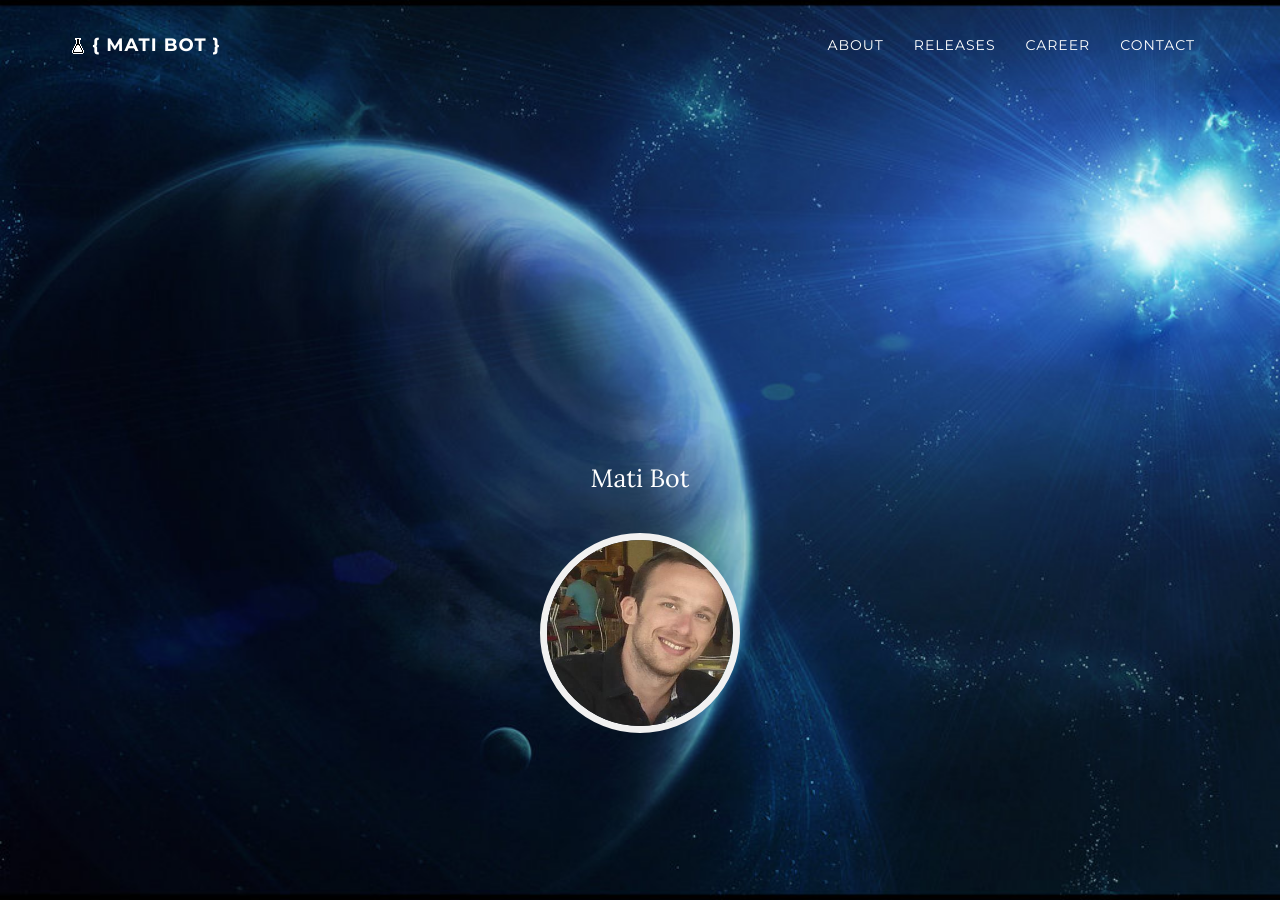
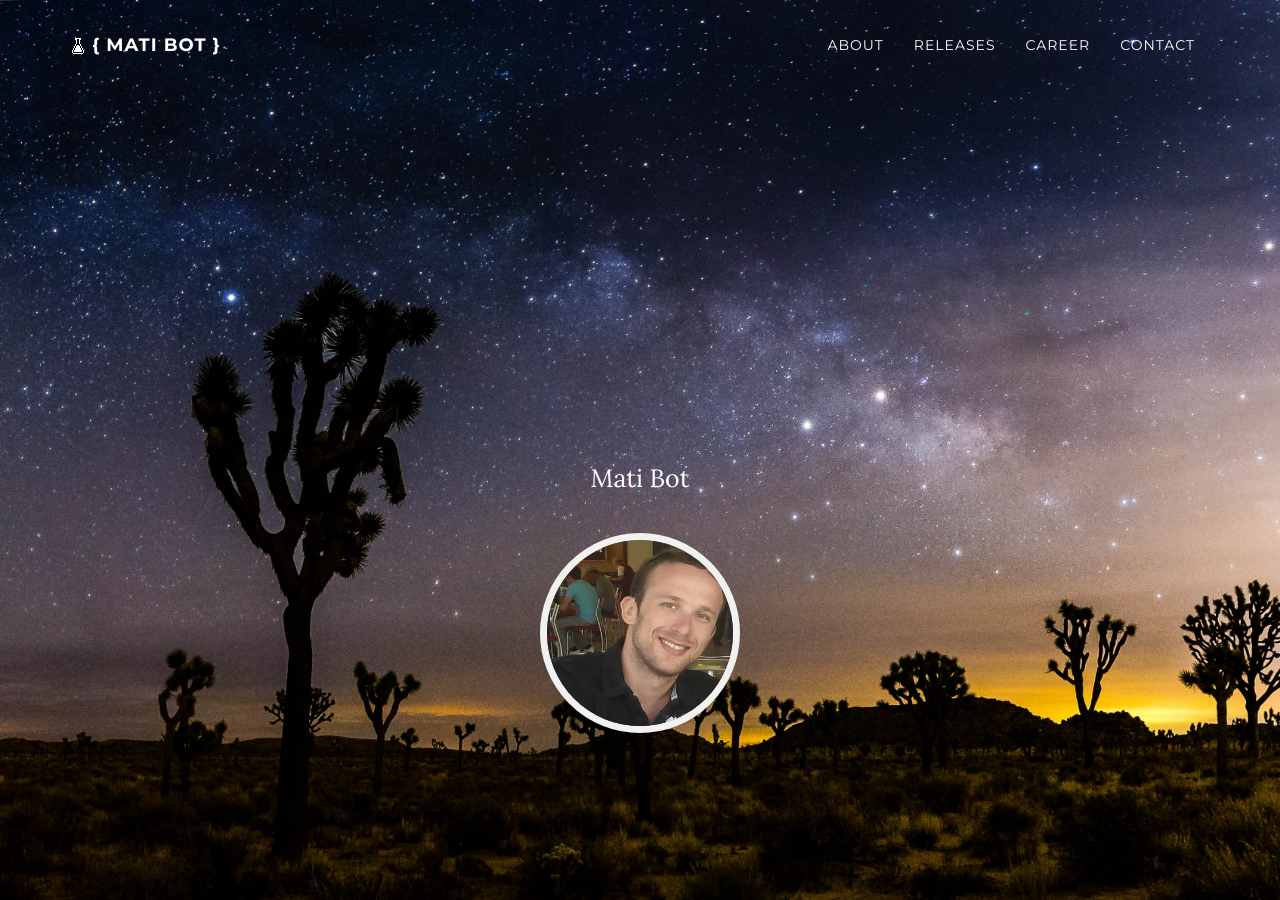
Before and after one commit to MatiBot/MatiBot.github.io, a Jekyll site: the page built from index.html, in a window 1280 px wide and 900 px high. Built offline with Jekyll 4.4.1, drawn with Linux system fonts in a browser that asks for light colours; comment, search, counter and statistics services are not loaded.

Commit message:
Update _config.yml

```diff
--- a/_config.yml
+++ b/_config.yml
@@ -20,7 +20,7 @@ pages_list:
   Career: 'career'
   Contact: 'contact'
 
-background-img: "/img/intro-bg.jpg"
+background-img: "/img/IMG_0295-Pano-2.jpg"
 
 # About variables
 
```
